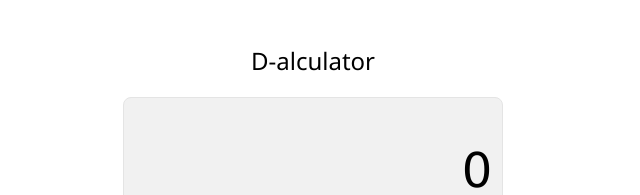
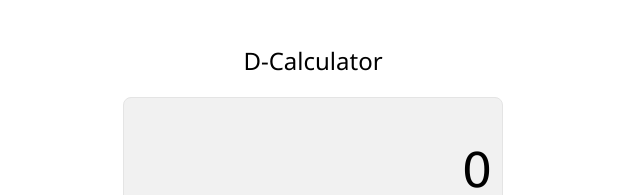
Before and after one commit to Davenof/dalculator, a plain HTML site: page index.html in a window 1280 px wide. Shown: the top 195 px of the page, 327-967 px from the left. Drawn offline with Linux system fonts and the light colour scheme.

Commit message:
D-Calculator stands or David's Calculator
This calculator is an unfinished project. Its functionality is currently partial. Although it does basic multiplication, division, addition, and subtraction correctly, it doesn't display the operators performing the math. However, I'll revisit the project soon to make the calculator function the way it should.

```diff
--- a/index.html
+++ b/index.html
@@ -1,7 +1,7 @@
 <!DOCTYPE html>
 <html lang="en">
     <head>
-        <title>D-alculator</title>
+        <title>D-Calculator</title>
         <meta charset="utf-8">
         <meta name="viewport" content="width=device-width, initial-scale=1.0">
         <link rel="stylesheet" href="style.css">
@@ -10,7 +10,7 @@
     <body>
         <main>
             <p>
-                D-alculator
+                D-Calculator
             </p>
             <div class="calculator">
                 <input id="operation" value="0" type="hidden"> <!--Stores hidden calculator data-->
```
